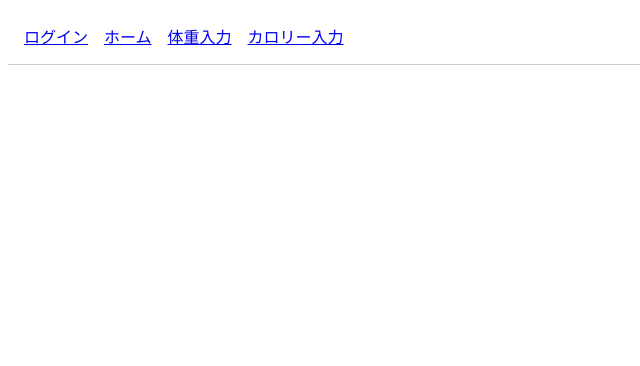
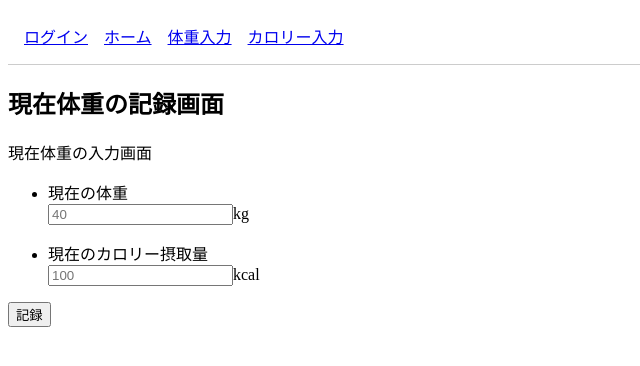
Before and after one commit to kajiLabTeam/DEBUKATU_frontend2, a React (Create React App) app: page /currentWeightInput in a window 1280 px wide. Before the commit this address had no page. Shown: the top 366 px of the page, without its empty margins (0-640 px from the left). Built offline with nearby package versions, Linux system fonts and the light colour scheme.

Commit message:
fix:file名

```diff
--- a/src/App.tsx
+++ b/src/App.tsx
@@ -1,8 +1,8 @@
 import { Routes, Route, Link } from 'react-router';
 import { HomePage } from './pages/home';
 import { UserLoginPage } from './pages/userLogin';
-import { WeightInputPage } from './pages/weightInput';
-import { CalorieInputPage } from './pages/calorieInput';
+import { ModelWeightInputPage } from './pages/modelWeightInput';
+import * as CurrentWeightInput from './pages/currentWeight';
 
 
 import { ChangeEvent, useState, useEffect, use } from 'react';
@@ -41,8 +41,8 @@ export const App = () => {
       <nav style={navStyle}>
         <Link to="/userLogin" style={linkStyle}>ログイン</Link>
         <Link to="/home" style={linkStyle}>ホーム</Link>
-        <Link to="/weightInput" style={linkStyle}>体重入力</Link>
-        <Link to="/calorieInput" style={linkStyle}>カロリー入力</Link>
+        <Link to="/modelWeightInput" style={linkStyle}>体重入力</Link>
+        <Link to="/currentWeightInput" style={linkStyle}>カロリー入力</Link>
       </nav>
 
 
@@ -51,8 +51,8 @@ export const App = () => {
         <Routes>
           <Route path="/userLogin" element={<UserLoginPage />} />
           <Route path="/home" element={<HomePage />} />
-          <Route path="/weightInput" element={<WeightInputPage />} />
-          <Route path="/calorieInput" element={<CalorieInputPage />} />
+          <Route path="/modelWeightInput" element={<ModelWeightInputPage />} />
+          <Route path="/currentWeightInput" element={<CurrentWeightInput.CalorieInputPage />} />
 
         </Routes>
       </main>
--- a/src/features/calorieInput/CalorieInput.tsx
+++ b/src/features/currentWeightInput/currentWeightInput.tsx
@@ -2,7 +2,7 @@
 import { useState, ChangeEvent } from 'react';
 
 
-export const CalorieInput = () => {
+export const CurrentWeightInput = () => {
 	const [currentCalorie, setCurrentCalorie] = useState("");//現在の摂取カロリー
 	const [currentWeight, setCurrentWeight] = useState("");
 
@@ -20,8 +20,8 @@ export const CalorieInput = () => {
 
 	return (
 		<div className="calorie_input_area">
-			<h2>カロリー入力画面</h2>
-			<p className="title">カロリー入力画面</p>
+			<h2>現在体重の記録画面</h2>
+			<p className="title">現在体重の入力画面</p>
 
 			<ul>
 				<li>現在の体重</li>
--- a/src/features/weightInput/WeightInput.tsx
+++ b/src/features/modelWeightInput/modelWeightInput.tsx
@@ -1,6 +1,6 @@
 import { useState, ChangeEvent } from 'react';
 
-export const WeightInput = () => {
+export const ModelWeightInput = () => {
 
 
 	const [modelWeight, setModelWeight] = useState("");
@@ -25,8 +25,8 @@ export const WeightInput = () => {
 
 	return (
 		<div className="weight_input_area">
-			<h2>体重入力画面</h2>
-			<p className="title">体重入力画面</p>
+			<h2>理想体重の入力画面</h2>
+			<p className="title">理想体重入力画面</p>
 
 			<ul>
 				<li>理想の体重 </li>
--- a/src/pages/calorieInput.tsx
+++ /dev/null
@@ -1,5 +0,0 @@
-import * as calorieInput from '../features/calorieInput/calorieInput';
-
-export const CalorieInputPage = () => {
-	return <calorieInput.CalorieInput />;
-};
--- /dev/null
+++ b/src/pages/currentWeight.tsx
@@ -0,0 +1,5 @@
+import * as currentWeightInput from '../features/currentWeightInput/currentWeightInput';
+
+export const CalorieInputPage = () => {
+	return <currentWeightInput.CurrentWeightInput />;
+};
--- /dev/null
+++ b/src/pages/modelWeightInput.tsx
@@ -0,0 +1,5 @@
+import * as ModelWeightInput from '../features/modelWeightInput/modelWeightInput';
+
+export const ModelWeightInputPage = () => {
+	return <ModelWeightInput.ModelWeightInput />;
+};
--- a/src/pages/weightInput.tsx
+++ /dev/null
@@ -1,5 +0,0 @@
-import * as WeightInput from '../features/weightInput/weightInput';
-
-export const WeightInputPage = () => {
-	return <WeightInput.WeightInput />;
-};
```
